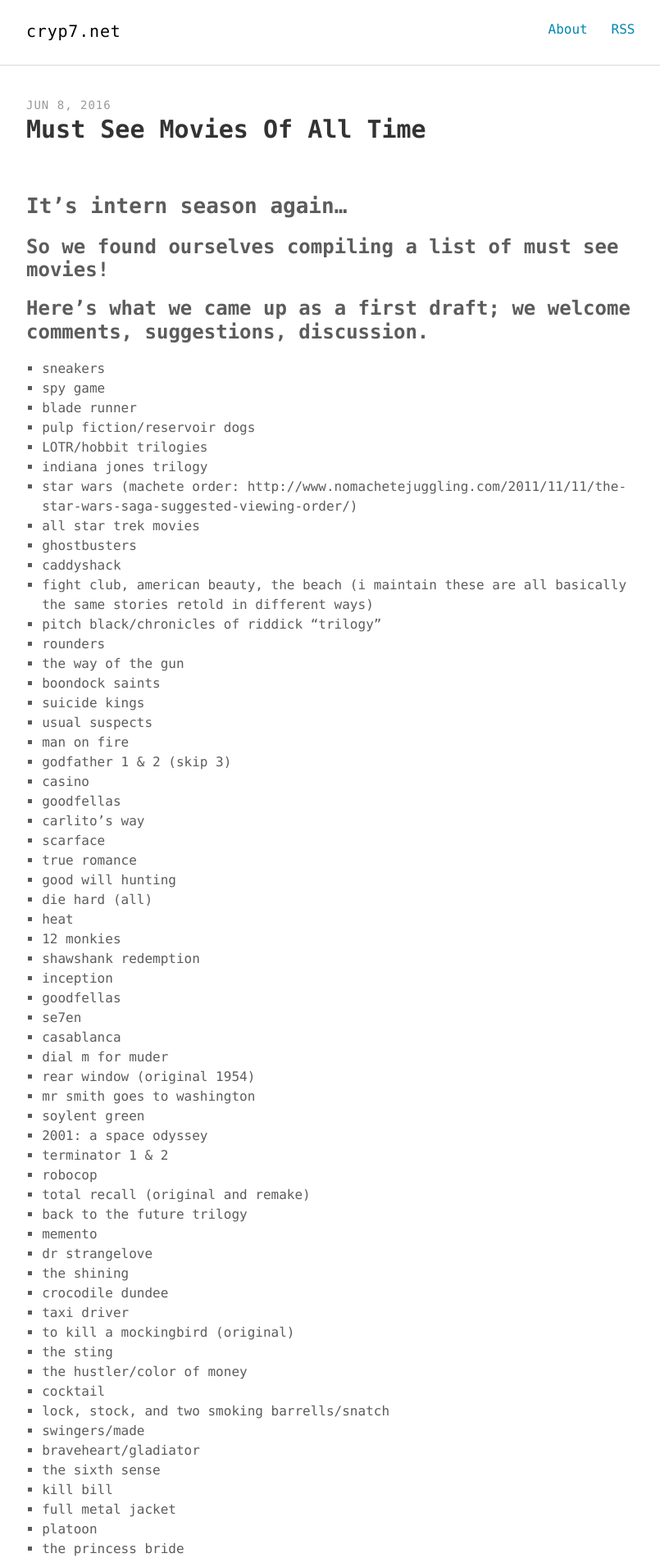
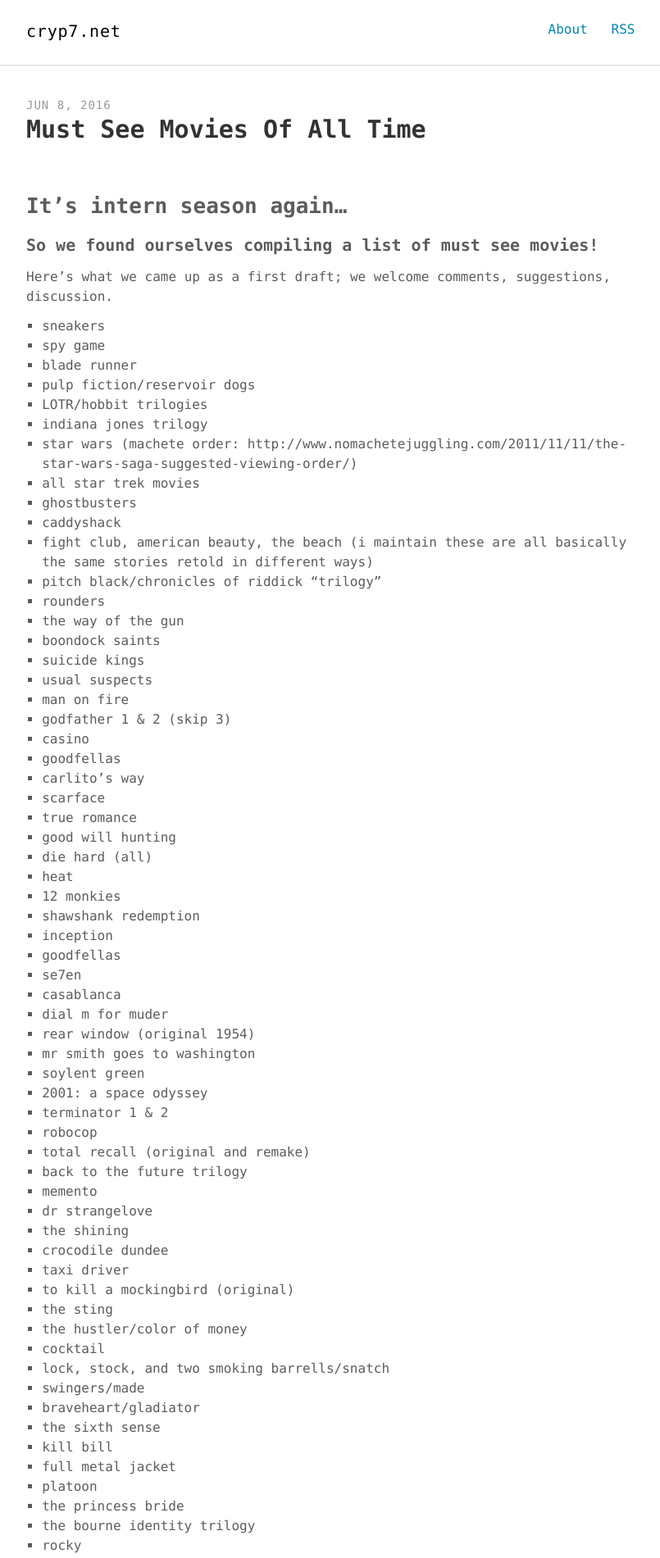
Before and after one commit to enkaskal/enkaskal.github.io, a Jekyll site: the page built from _posts/2016-06-08-must-see-movies-of-all-time.md, in a window 1280 px wide. Shown: the top 1901 px of the page at 82% size, without its empty margins (232-1037 px from the left). Built offline with Jekyll 4.4.1, drawn with Linux system fonts in a browser that asks for light colours.

Commit message:
formatting

```diff
--- a/_posts/2016-06-08-must-see-movies-of-all-time.md
+++ b/_posts/2016-06-08-must-see-movies-of-all-time.md
@@ -6,9 +6,9 @@ keywords: "mustsee movies Star Wars StarWars Film"
 ---
 ## It’s intern season again...
 
-### So we found ourselves compiling a list of must see movies!
+#### So we found ourselves compiling a list of must see movies!
 
-### Here’s what we came up as a first draft; we welcome comments, suggestions, discussion.
+Here’s what we came up as a first draft; we welcome comments, suggestions, discussion.
 
  * sneakers
  * spy game
```
